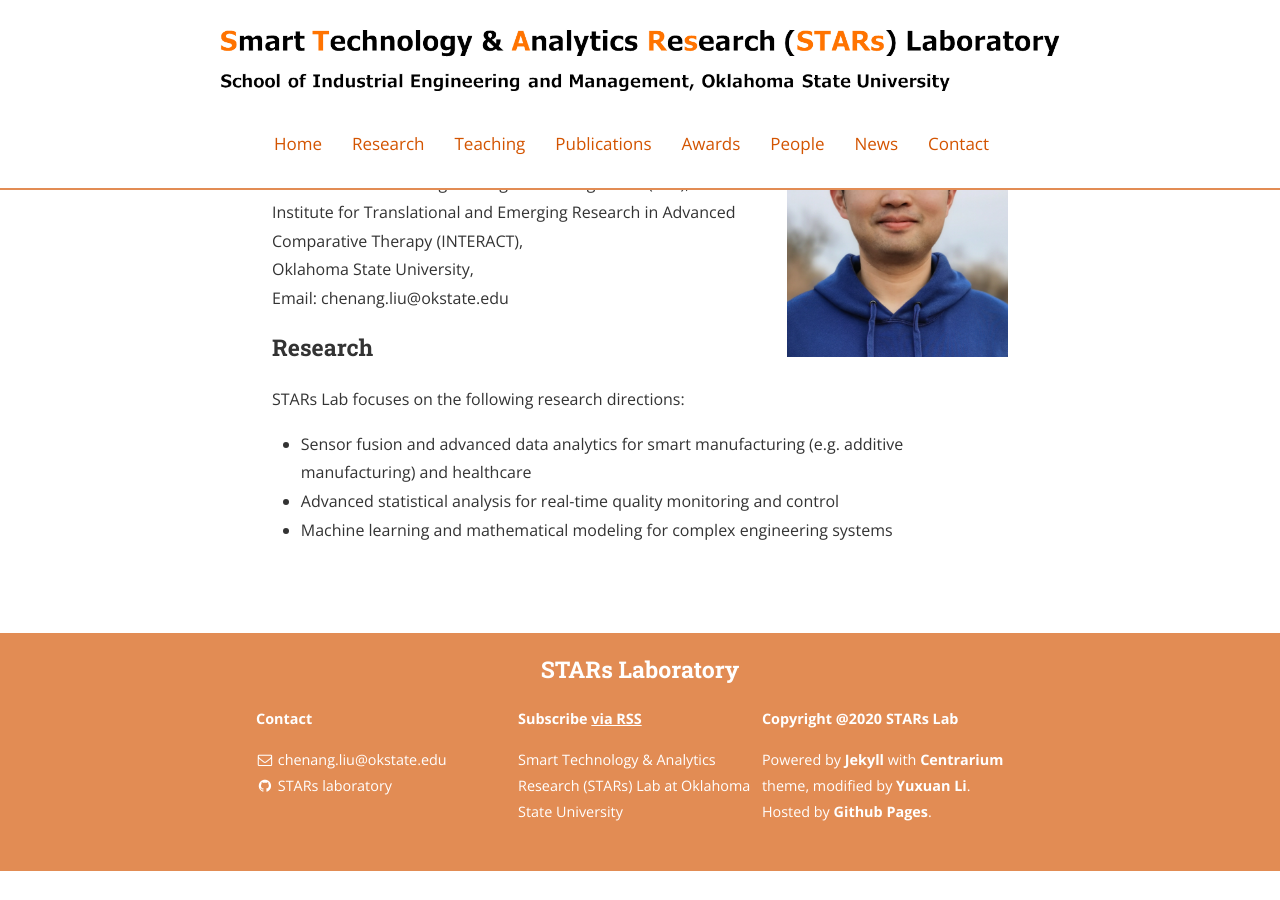
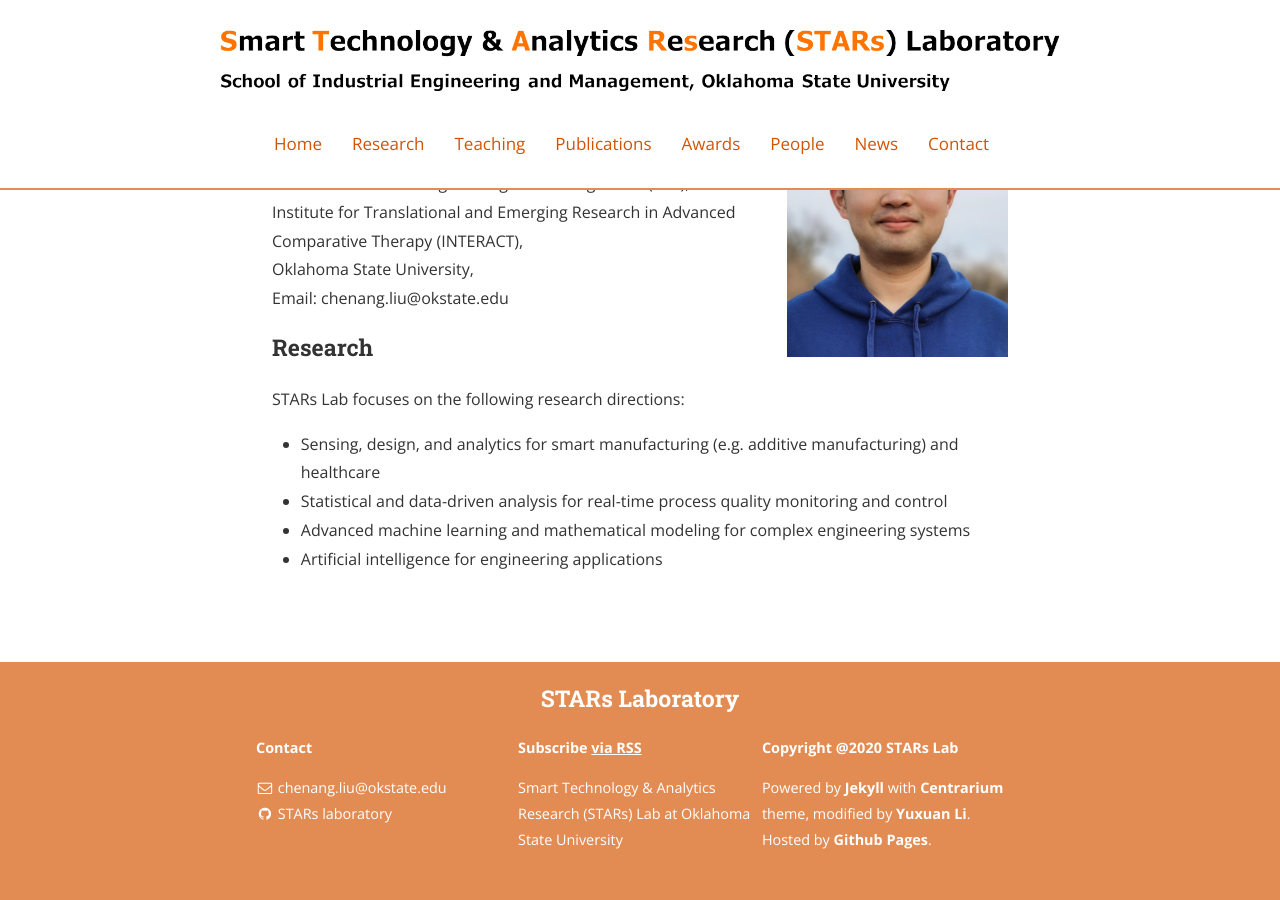
Before and after one commit to stars-laboratory/stars-laboratory.github.io, a Jekyll site: the page built from index.html, in a window 1280 px wide and 900 px high, scrolled down 515 px. Built offline with Jekyll 4.4.1, drawn with Linux system fonts in a browser that asks for light colours; nearby versions of some CDN libraries; before the commit the page ends 1386 px from its top, so only the background shows below that.

Commit message:
Update index.html

```diff
--- a/index.html
+++ b/index.html
@@ -91,9 +91,10 @@
 <h3 id="research">Research</h3>
 <p>STARs Lab focuses on the following research directions:</p>
 <ul>
-<li>Sensor fusion and advanced data analytics for smart manufacturing (e.g. additive manufacturing) and healthcare</li>
-<li>Advanced statistical analysis for real-time quality monitoring and control</li>
-<li>Machine learning and mathematical modeling for complex engineering systems</li>
+<li>Sensing, design, and analytics for smart manufacturing (e.g. additive manufacturing) and healthcare</li>
+<li>Statistical and data-driven analysis for real-time process quality monitoring and control</li>
+<li>Advanced machine learning and mathematical modeling for complex engineering systems</li>
+<li>Artificial intelligence for engineering applications</li>
 </ul>
 
 <br>
```
